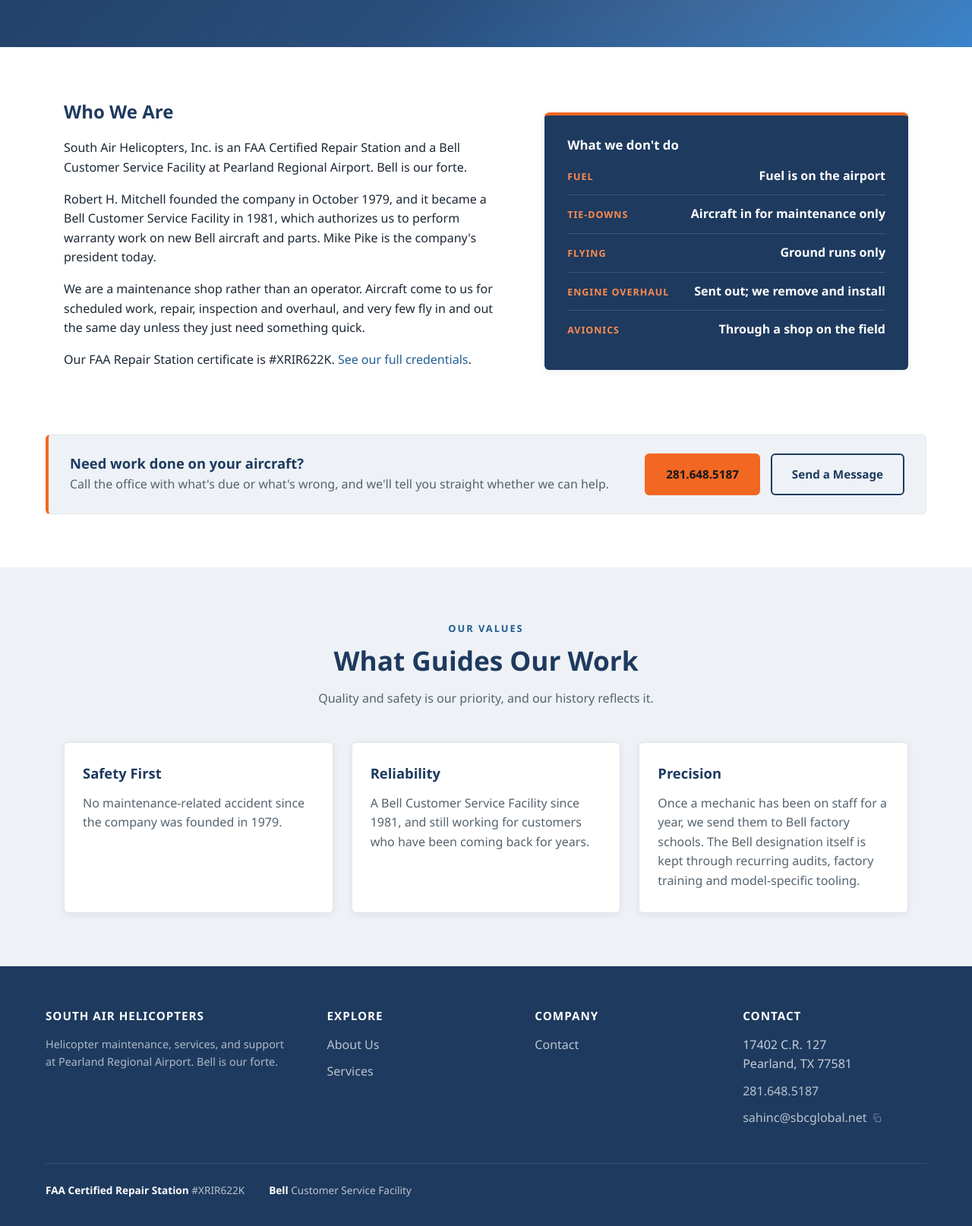
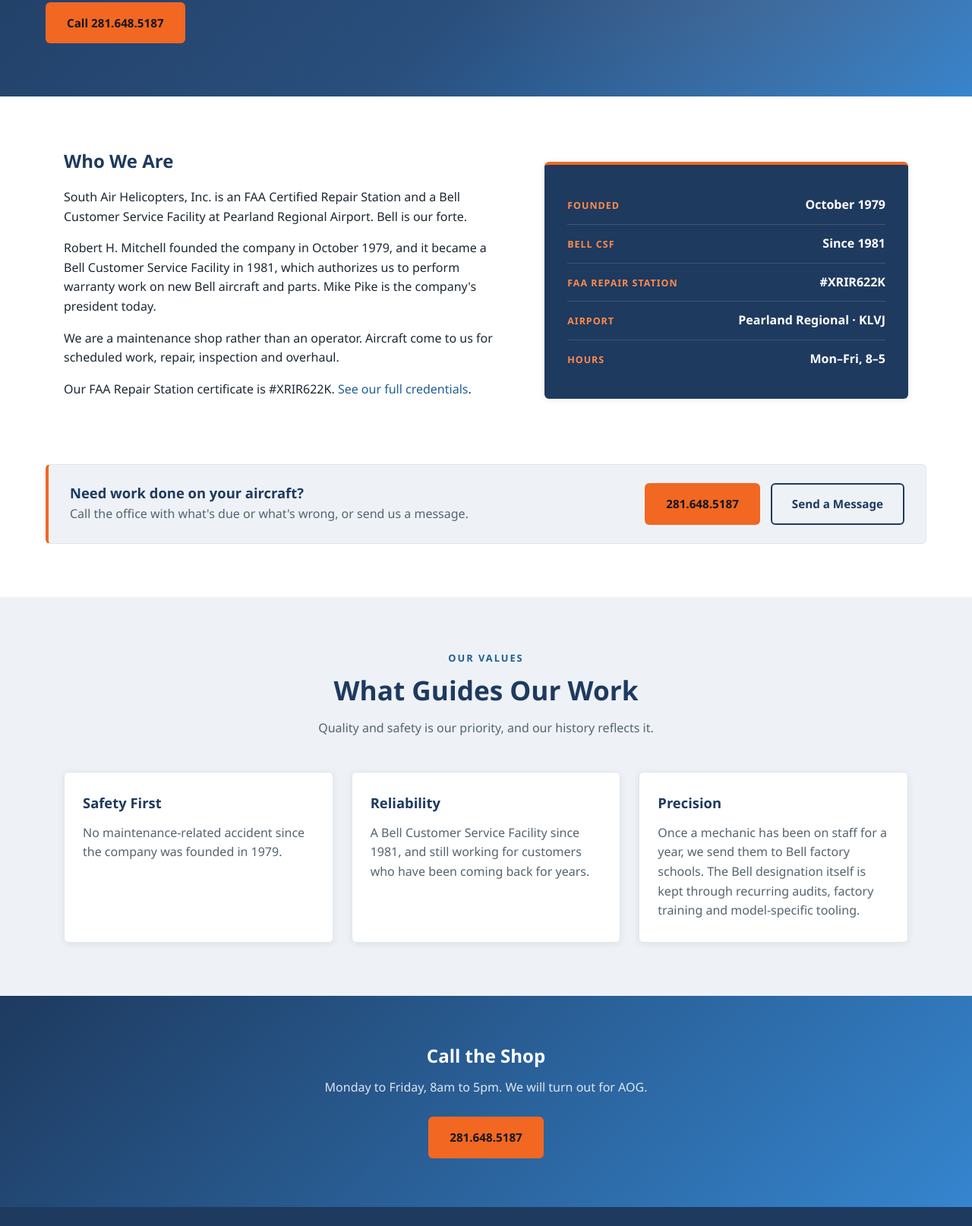
Before and after one commit to okurtenayhh/SouthAirHelicopter, a plain HTML site: page about.html in a window 1280 px wide. Shown: the part 426-2040 px from the top of the page at 76% size. Drawn offline with Linux system fonts and the light colour scheme.

Commit message:
Cut turn-away copy; add the sa-retention-audit skill
Owner's rule: nothing on the site should send a visitor away. If they're
unsure, they call.

- About: "What we don't do" panel replaced with the facts panel; "very few
  fly in and out" cut; every page now ends on the Call the Shop band
  (About and Contact were dead ends).
- Home/Services: "we don't fuel, tie down, or fly" cut; engines reframed as
  what we do (removal, installation, return to service); "Straight answers"
  card now routes to the phone; copy no longer downgrades the form.
- Call buttons in the About, Services and Contact heroes.
- Form: Maintenance / Service is the default reason; phone labelled for
  call-back.
- New project skill .claude/skills/sa-retention-audit: marketing/retention
  audit that reports turn-aways first, uses only confirmed facts in fixes,
  and routes everything else to client questions. Tested against a
  no-skill baseline, which missed the About panel and invented facts.

Co-Authored-By: Claude Opus 5.5 <noreply@anthropic.com>

```diff
--- a/about.html
+++ b/about.html
@@ -35,6 +35,9 @@
         <div class="eyebrow">About Us</div>
         <h1>Maintaining Helicopters Since 1979</h1>
         <p>An FAA Certified Repair Station and a Bell Customer Service Facility, on the north side of Pearland Regional Airport, formerly Clover Field.</p>
+        <div class="btn-row">
+          <a href="tel:+12816485187" class="btn btn-primary">Call 281.648.5187</a>
+        </div>
       </div>
     </div>
   </section>
@@ -45,19 +48,16 @@
         <h2>Who We Are</h2>
         <p>South Air Helicopters, Inc. is an FAA Certified Repair Station and a Bell Customer Service Facility at Pearland Regional Airport. Bell is our forte.</p>
         <p>Robert H. Mitchell founded the company in October 1979, and it became a Bell Customer Service Facility in 1981, which authorizes us to perform warranty work on new Bell aircraft and parts. Mike Pike is the company's president today.</p>
-        <p>We are a maintenance shop rather than an operator. Aircraft come to us for scheduled work, repair, inspection and overhaul, and very few fly in and out the same day unless they just need something quick.</p>
+        <p>We are a maintenance shop rather than an operator. Aircraft come to us for scheduled work, repair, inspection and overhaul.</p>
         <p>Our FAA Repair Station certificate is #XRIR622K. <a href="services.html#credentials">See our full credentials</a>.</p>
       </div>
-      <div class="fact-panel">
-        <h3>What we don't do</h3>
-        <dl style="margin:0;">
-          <div><dt>Fuel</dt><dd>Fuel is on the airport</dd></div>
-          <div><dt>Tie-downs</dt><dd>Aircraft in for maintenance only</dd></div>
-          <div><dt>Flying</dt><dd>Ground runs only</dd></div>
-          <div><dt>Engine overhaul</dt><dd>Sent out; we remove and install</dd></div>
-          <div><dt>Avionics</dt><dd>Through a shop on the field</dd></div>
-        </dl>
-      </div>
+      <dl class="fact-panel">
+        <div><dt>Founded</dt><dd>October 1979</dd></div>
+        <div><dt>Bell CSF</dt><dd>Since 1981</dd></div>
+        <div><dt>FAA Repair Station</dt><dd>#XRIR622K</dd></div>
+        <div><dt>Airport</dt><dd>Pearland Regional &middot; KLVJ</dd></div>
+        <div><dt>Hours</dt><dd>Mon&ndash;Fri, 8&ndash;5</dd></div>
+      </dl>
     </div>
   </section>
 
@@ -65,7 +65,7 @@
     <div class="quote-strip">
       <div>
         <h3>Need work done on your aircraft?</h3>
-        <p>Call the office with what's due or what's wrong, and we'll tell you straight whether we can help.</p>
+        <p>Call the office with what's due or what's wrong, or send us a message.</p>
       </div>
       <div class="btn-row" style="margin-top:0;">
         <a href="tel:+12816485187" class="btn btn-primary">281.648.5187</a>
@@ -95,6 +95,14 @@
           <p>Once a mechanic has been on staff for a year, we send them to Bell factory schools. The Bell designation itself is kept through recurring audits, factory training and model-specific tooling.</p>
         </div>
       </div>
+    </div>
+  </section>
+
+  <section class="cta-band">
+    <div class="container">
+      <h2>Call the Shop</h2>
+      <p>Monday to Friday, 8am to 5pm. We will turn out for AOG.</p>
+      <a href="tel:+12816485187" class="btn btn-primary">281.648.5187</a>
     </div>
   </section>
 
```
Also changed, not shown: contact.html (+15 -4 lines), index.html (+3 -3 lines), services.html (+10 -7 lines), 1 other file.
